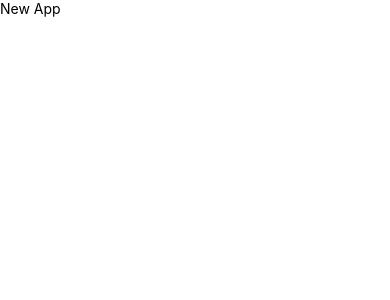
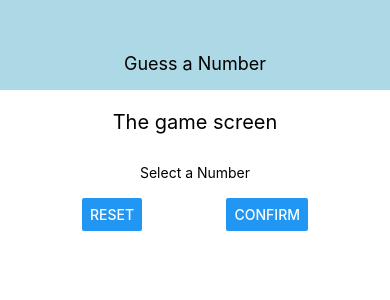
Before and after one commit to Karol-Szykula/react-native-course, a React Native app: screen / in a window 390 px wide. Shown: the top 300 px of the page. Built offline with nearby package versions, Linux system fonts and the light colour scheme.

Commit message:
Style start game screen

```diff
--- a/App.tsx
+++ b/App.tsx
@@ -1,12 +1,20 @@
 import React from "react";
-import { StyleSheet, View, Text } from "react-native";
+import { StyleSheet, View } from "react-native";
+
+import Header from "./components/Header";
+import StartGameScreen from "./screen/StartGameScreen";
 
 export default function App() {
-  return <Text>New App</Text>;
+  return (
+    <View style={styles.screen}>
+      <Header title={"Guess a Number"} />
+      <StartGameScreen />
+    </View>
+  );
 }
 
 const styles = StyleSheet.create({
   screen: {
-    padding: 50,
+    flex: 1,
   },
 });
--- /dev/null
+++ b/components/Card.tsx
@@ -0,0 +1,22 @@
+import React from "react";
+import { StyleSheet, Text, View } from "react-native";
+
+interface CardProps {
+  children: any;
+  style?: any;
+}
+
+const Card = ({ children, style }: CardProps) => {
+  return <View style={{ ...styles.card, ...style }}>{children}</View>;
+};
+
+export default Card;
+
+const styles = StyleSheet.create({
+  card: {
+    elevation: 8,
+    backgroundColor: "white",
+    padding: 20,
+    borderRadius: 10,
+  },
+});
--- /dev/null
+++ b/components/Header.tsx
@@ -0,0 +1,31 @@
+import React from "react";
+import { View, Text, StyleSheet } from "react-native";
+
+interface HeaderProps {
+  title: string;
+}
+
+const Header = ({ title }: HeaderProps) => {
+  return (
+    <View style={styles.header}>
+      <Text style={styles.headerTitle}>{title}</Text>
+    </View>
+  );
+};
+
+const styles = StyleSheet.create({
+  header: {
+    width: "100%",
+    height: 90,
+    paddingTop: 36,
+    backgroundColor: "lightblue",
+    alignItems: "center",
+    justifyContent: "center",
+  },
+  headerTitle: {
+    color: "black",
+    fontSize: 18,
+  },
+});
+
+export default Header;
--- /dev/null
+++ b/screen/StartGameScreen.tsx
@@ -0,0 +1,47 @@
+import React from "react";
+import { StyleSheet, Text, View, TextInput, Button } from "react-native";
+
+import Card from "../components/Card";
+
+interface StartGameScreenProps {}
+
+const StartGameScreen = ({}: StartGameScreenProps) => {
+  return (
+    <View style={styles.screen}>
+      <Text style={styles.title}>The game screen</Text>
+      <Card style={styles.inputContainer}>
+        <Text>Select a Number</Text>
+        <TextInput />
+        <View style={styles.buttonContainer}>
+          <Button title={"Reset"} onPress={() => {}} />
+          <Button title={"Confirm"} onPress={() => {}} />
+        </View>
+      </Card>
+    </View>
+  );
+};
+
+export default StartGameScreen;
+
+const styles = StyleSheet.create({
+  screen: {
+    flex: 1,
+    padding: 10,
+    alignItems: "center",
+  },
+  title: {
+    fontSize: 20,
+    marginVertical: 10,
+  },
+  inputContainer: {
+    alignItems: "center",
+    width: 300,
+    maxWidth: "80%",
+  },
+  buttonContainer: {
+    flexDirection: "row",
+    width: "100%",
+    justifyContent: "space-between",
+    paddingHorizontal: 15,
+  },
+});
```
